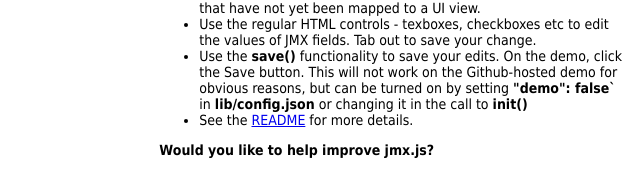
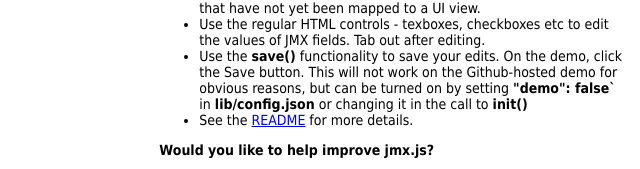
Before and after one commit to vinodkd/jmx.js, a plain HTML site: page index.html in a window 1280 px wide. Shown: the part 219-388 px from the top of the page, 640-1280 px from the left. Drawn offline with Linux system fonts and the light colour scheme; no server answers.

Commit message:
fixed minor wording problem

```diff
--- a/index.html
+++ b/index.html
@@ -66,7 +66,7 @@
 			<li> Use the <span class="toggle">&gt;</span> and <span class="toggle">^</span> controls to expand or collapse the content.</li>
 			<li> Use the <span class="toggle">...</span> control to expand attributes of a node.</li>
 			<li> Use the <span class="toggle">Edit Raw...</span> control to edit the contents of a JMX Element in its raw xml form. This usually is the UI for JMX elements that have not yet been mapped to a UI view.</li>
-			<li> Use the regular HTML controls - texboxes, checkboxes etc to edit the values of JMX fields. Tab out to save your change.</li>
+			<li> Use the regular HTML controls - texboxes, checkboxes etc to edit the values of JMX fields. Tab out after editing.</li>
 			<li> Use the <strong>save()</strong> functionality to save your edits. On the demo, click the Save button. This will not work on the Github-hosted demo for obvious reasons, but can be turned on by setting <strong>"demo": false`</strong> in <strong>lib/config.json</strong> or changing it in the call to <strong>init()</strong></li>
 			<li>See the <a href="https://github.com/vinodkd/jmx.js">README</a> for more details.</li>
 		</ul>
```
